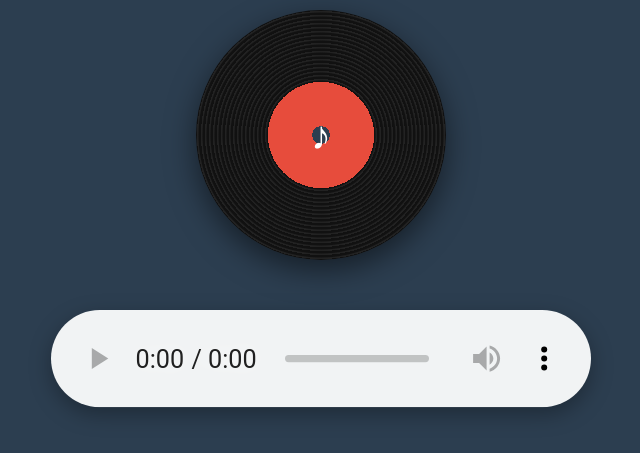
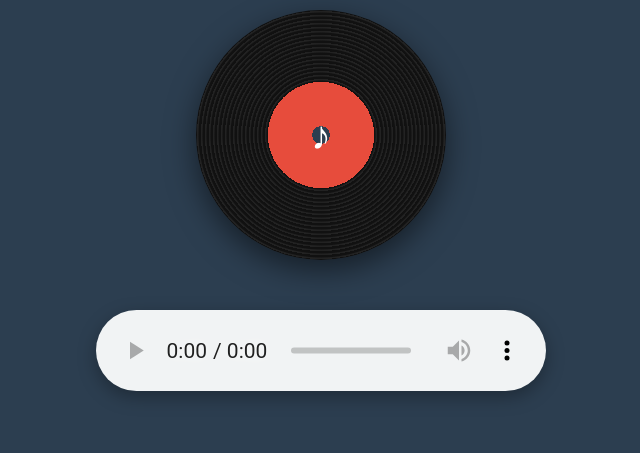
Before and after one commit to chgchai181/music-player, a plain HTML site: page index.html in a window 1280 px wide. Shown: the part 255-708 px from the top of the page, without its empty margins (319-959 px from the left). Drawn offline with Linux system fonts and the light colour scheme.

Commit message:
Update index.html

```diff
--- a/index.html
+++ b/index.html
@@ -84,10 +84,10 @@
 
         /* 音频控件放大 */
         audio {
-            transform: scale(1.8); /* 放大接近2倍 */
+            transform: scale(1.5); /* 放大接近2倍 */
             transform-origin: center top;
             outline: none;
-            width: 80%;
+            width: 50%;
             max-width: 300px;
             filter: drop-shadow(0 4px 6px rgba(0,0,0,0.3));
         }
```
